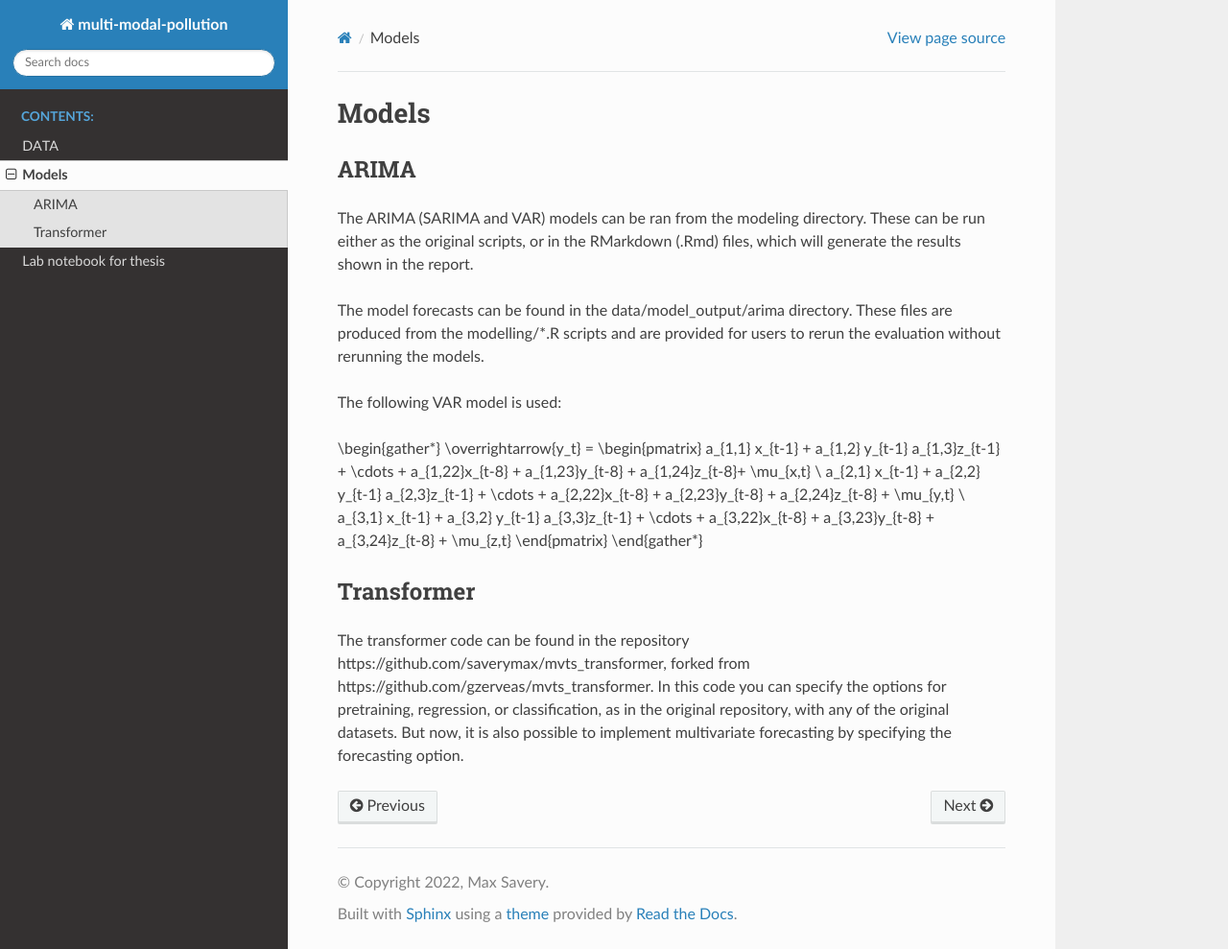
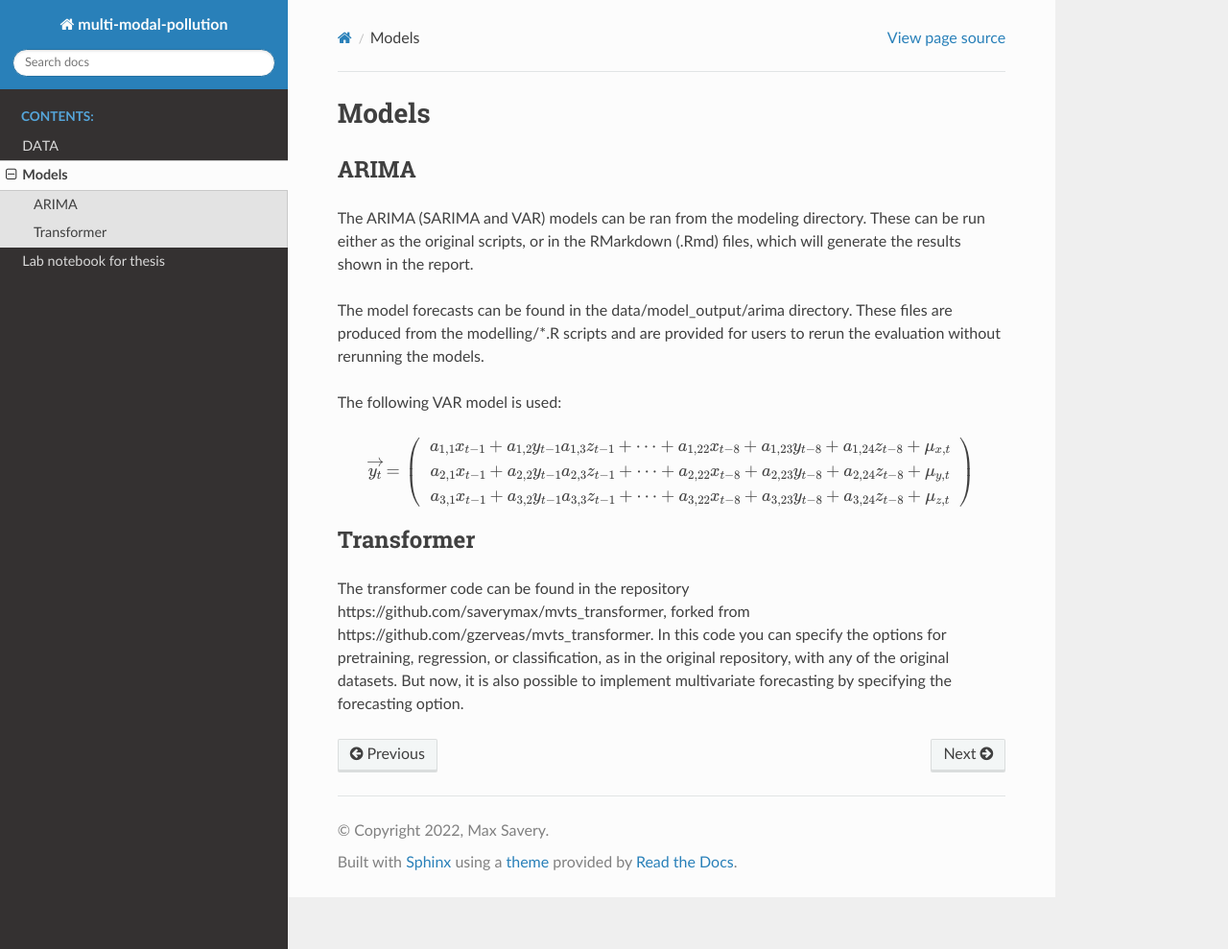
Before and after one commit to saverymax/multi-modal-pollution, a Sphinx documentation site: the page built from doc/modelling.md, in a window 1280 px wide and 989 px high. Shown: the whole window at 96% size. Built offline with Sphinx 7.4.7 and the Read the Docs theme 2.0.0, drawn with Linux system fonts in a browser that asks for light colours.

Commit message:
Add myst extensions

```diff
--- a/doc/conf.py
+++ b/doc/conf.py
@@ -31,6 +31,7 @@ release = '1.0.0'
 # extensions coming with Sphinx (named 'sphinx.ext.*') or your custom
 # ones.
 extensions = ['myst_parser', 'sphinx.ext.mathjax', 'amsmath']
+myst_enable_extensions = ["amsmath"]
 
 source_suffix = ['.rst', '.md']
 
```
